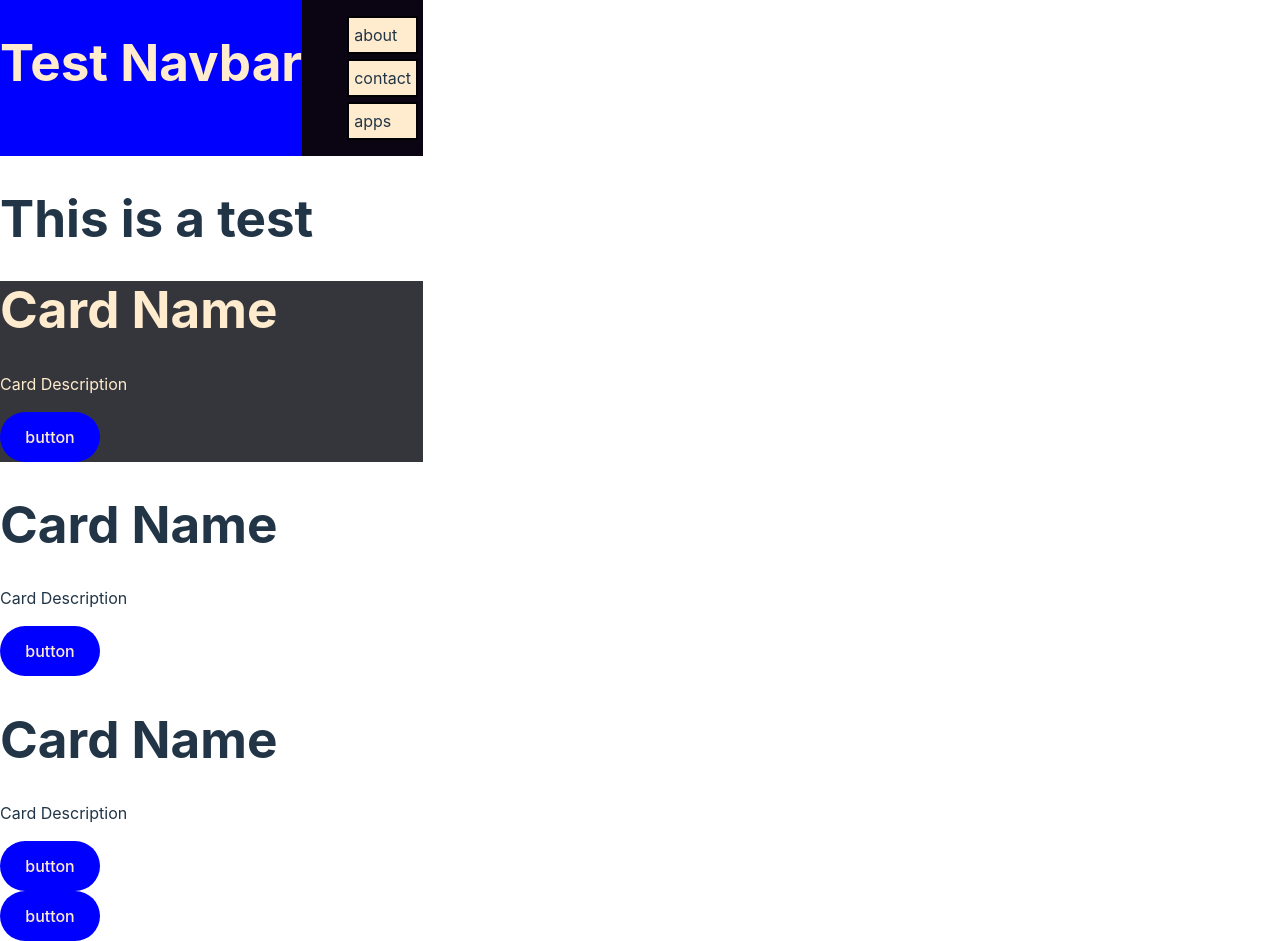
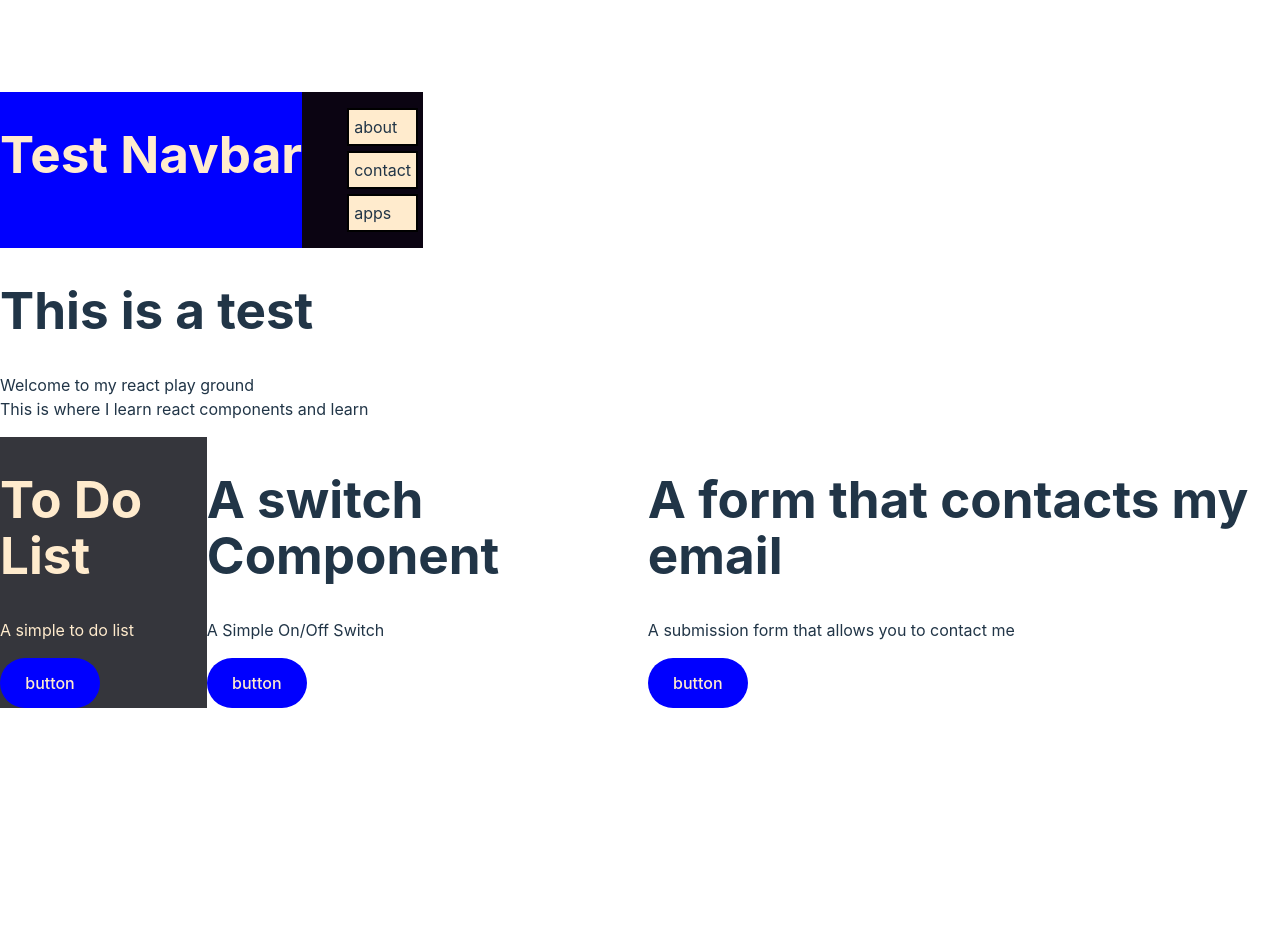
Before and after one commit to ElvisRivera21/test, a React (Vite) app in the folder test-application/: page / in a window 1280 px wide. After the commit the page ends 800 px from the top, so only its background shows below. Built offline with nearby package versions, Linux system fonts and the light colour scheme.

Commit message:
Card Display

```diff
--- a/test-application/src/App.css
+++ b/test-application/src/App.css
@@ -40,3 +40,9 @@
   background-color: rgb(53, 54, 60);
   color: blanchedalmond;
 }
+
+/*Card Component */
+
+.cardcomponents{
+  display: flex;
+}
--- a/test-application/src/App.jsx
+++ b/test-application/src/App.jsx
@@ -10,12 +10,11 @@ function App() {
     <>
       <NavBar />
       <h1>This is a test</h1>
-      <div className='todocomponent'>
-        <Card className='todolist' />
-        </div>
+      <p>Welcome to my react play ground<br></br>
+      This is where I learn react components and learn</p>
+
       <Card />
-      <Card />
-      <Button />
+
     </>
   )
 }
--- a/test-application/src/components/card.jsx
+++ b/test-application/src/components/card.jsx
@@ -2,10 +2,29 @@ import Button from "./button";
 
 function Card() {
     return (
-        <div className="cardone">
-            <h1>Card Name</h1>
-            <p>Card Description</p>
+       <div className='cardcomponents'>
+
+            <div className='todocomponent'>
+              <h1>To Do List</h1>
+            <p>A simple to do list</p>
             <Button />
+
+        </div>
+
+
+       <div className="switchcomponent">
+            <h1>A switch Component</h1>
+            <p>A Simple On/Off Switch</p>
+            <Button />
+            </div>
+
+             <div className="formcomponent">
+            <h1>A form that contacts my email</h1>
+            <p>A submission form that allows you to contact me</p>
+            <Button />
+        </div>
+
+
         </div>
     )
 }
```
